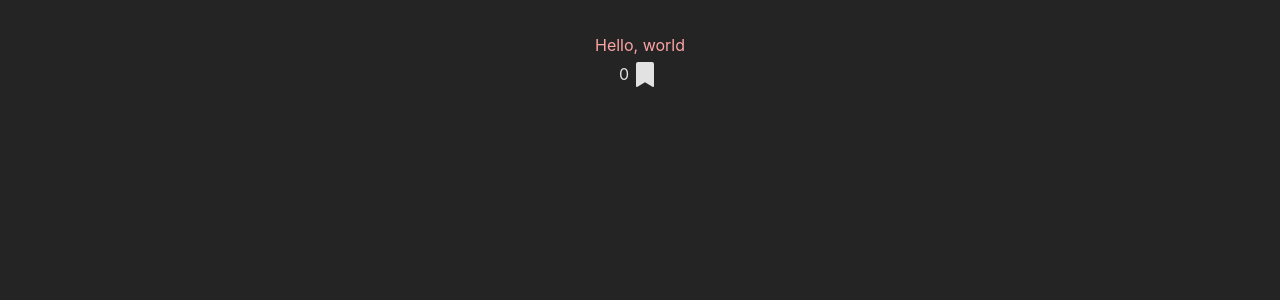
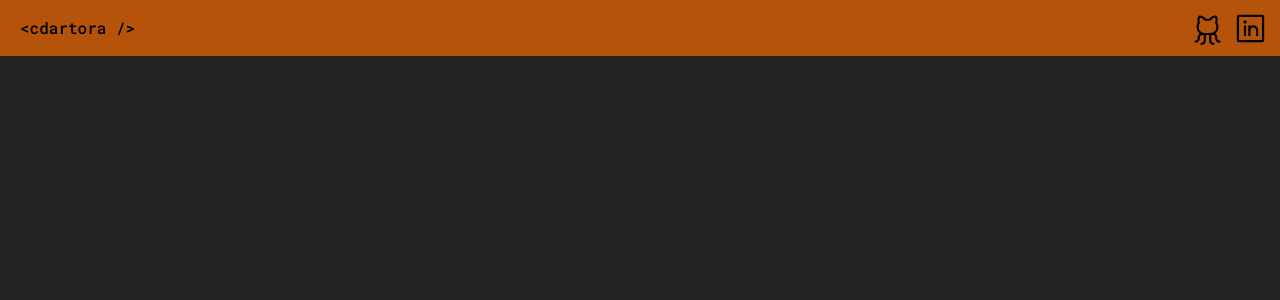
Before and after one commit to cdartora/portfolio, a React (Vite) app: page / in a window 1280 px wide. Shown: the top 300 px of the page. Built offline with nearby package versions, Linux system fonts and the light colour scheme.

Commit message:
structure the header

```diff
--- a/index.html
+++ b/index.html
@@ -5,6 +5,12 @@
     <link rel="icon" type="image/svg+xml" href="/favicon.svg" />
     <meta name="viewport" content="width=device-width, initial-scale=1.0" />
     <title>cdartora.dev</title>
+    <link rel="preconnect" href="https://fonts.googleapis.com" />
+    <link rel="preconnect" href="https://fonts.gstatic.com" crossorigin />
+    <link
+      href="https://fonts.googleapis.com/css2?family=Roboto+Mono:ital,wght@0,100;0,200;0,300;0,400;0,500;0,600;0,700;1,100;1,200;1,300;1,400;1,500;1,600;1,700&display=swap"
+      rel="stylesheet"
+    />
   </head>
   <body>
     <div id="root"></div>
--- a/src/App.css
+++ b/src/App.css
@@ -1,15 +1,10 @@
 #root {
   max-width: 1280px;
-  margin: 0 auto;
-  padding: 2rem;
-  text-align: center;
 }
 
 .logo {
-  height: 6em;
-  padding: 1.5em;
-  will-change: filter;
-  transition: filter 300ms;
+  font-family: "Roboto Mono", monospace;
+  padding: 0.5em;
 }
 .logo:hover {
   filter: drop-shadow(0 0 2em #646cffaa);
--- a/src/App.jsx
+++ b/src/App.jsx
@@ -1,17 +1,25 @@
-import { useState } from "react";
 import "./App.css";
-import { BookmarkSimple } from "phosphor-react";
+
+import { GithubLogo, LinkedinLogo } from "phosphor-react";
 
 function App() {
-  const [count, setCount] = useState(0);
-
   return (
-    <div className="flex flex-col items-center">
-      <h1 className="leading-relaxed text-red-300">Hello, world</h1>
-      <div className="flex">
-        <button onClick={() => setCount(count + 1)}>{count}</button>
-        <BookmarkSimple size={32} weight="fill" />
-      </div>
+    <div className="flex flex-col">
+      <section className="w-full max-w-7xl bg-amber-700">
+        <header className="flex items-center justify-between px-3">
+          <button>
+            <h1 className="logo leading-10 font-medium">{"<cdartora />"}</h1>
+          </button>
+          <div className="flex gap-2">
+            <button>
+              <GithubLogo size={35} />
+            </button>
+            <button>
+              <LinkedinLogo size={35} />
+            </button>
+          </div>
+        </header>
+      </section>
     </div>
   );
 }
--- a/src/index.css
+++ b/src/index.css
@@ -1,12 +1,5 @@
 :root {
-  font-family: Inter, system-ui, Avenir, Helvetica, Arial, sans-serif;
-  line-height: 1.5;
-  font-weight: 400;
-
-  color-scheme: light dark;
-  color: rgba(255, 255, 255, 0.87);
   background-color: #242424;
-
   font-synthesis: none;
   text-rendering: optimizeLegibility;
   -webkit-font-smoothing: antialiased;
```
